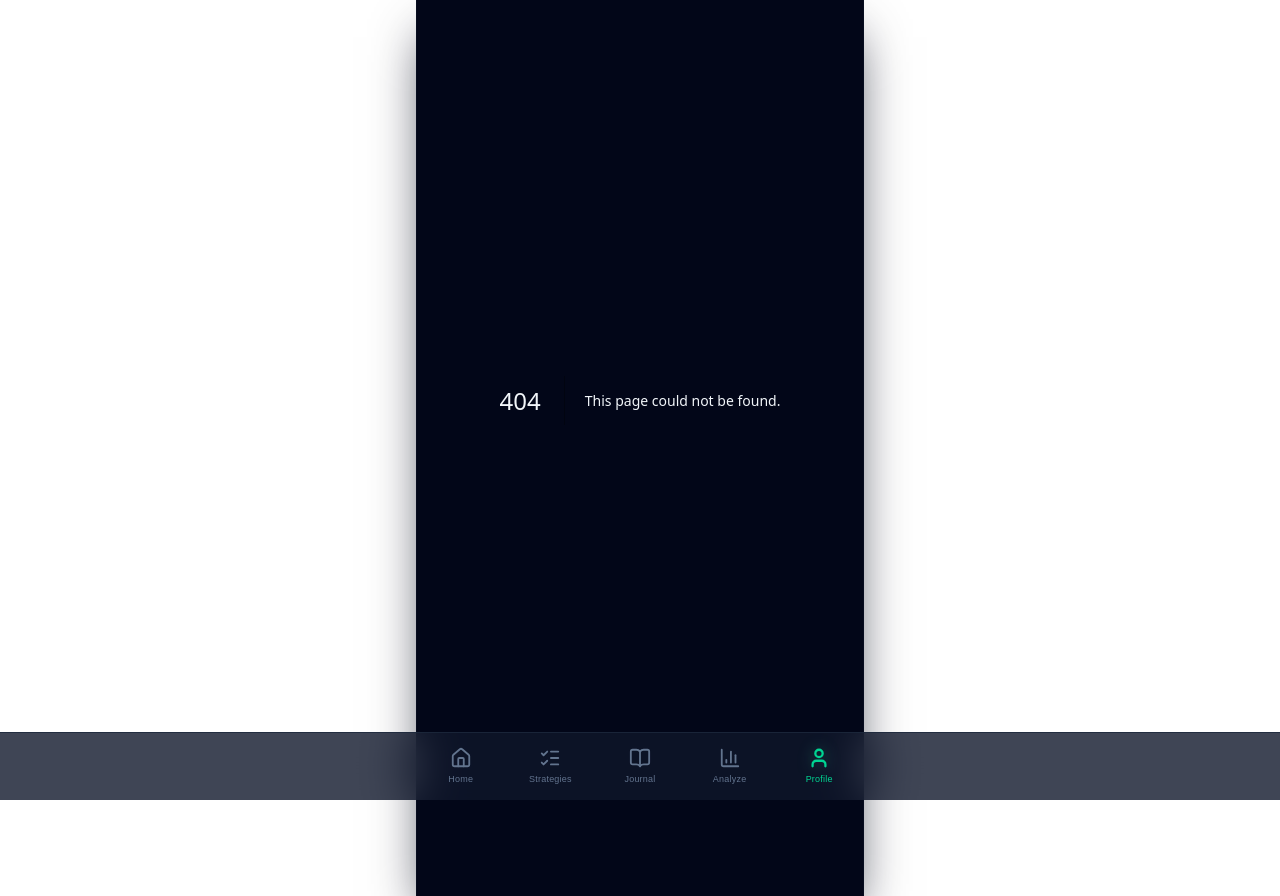
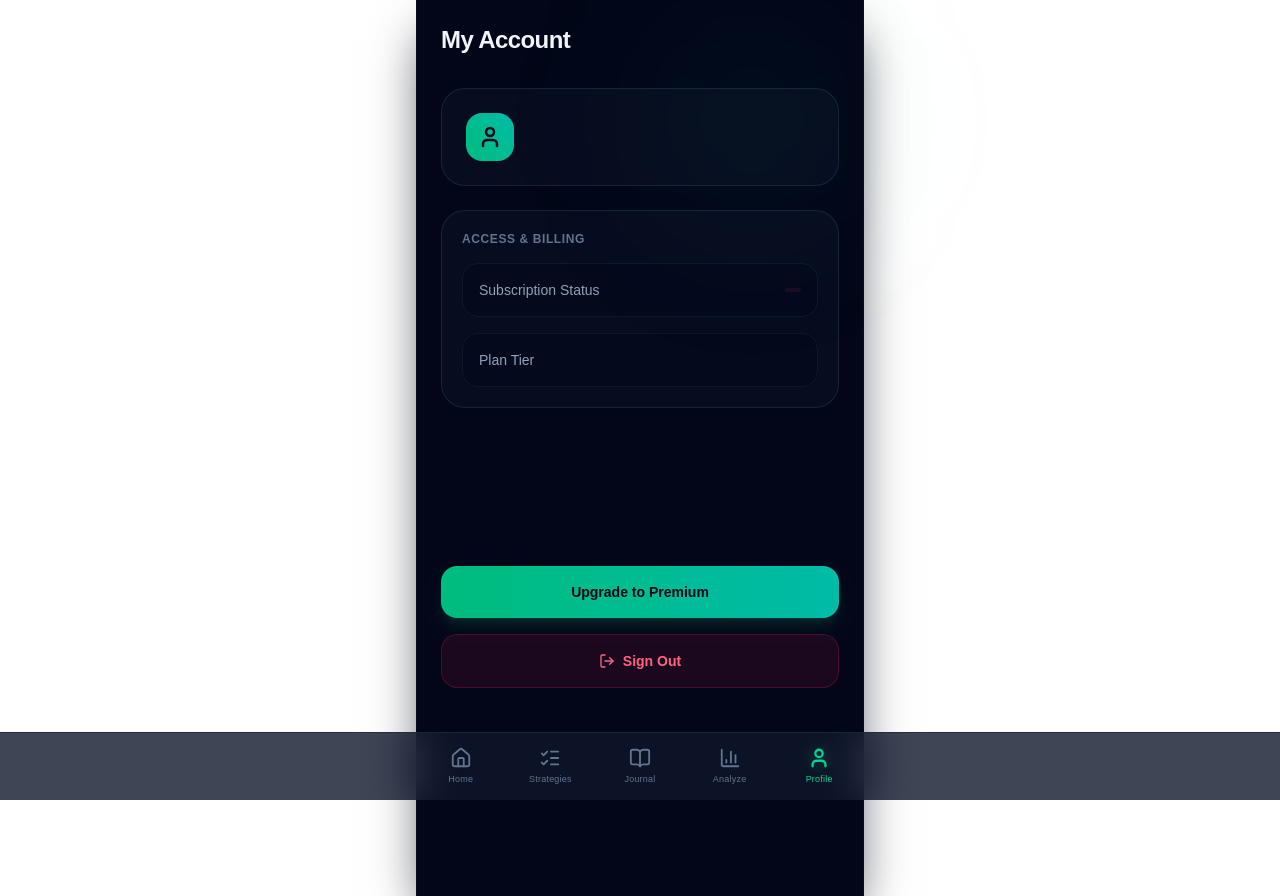
Before and after one commit to prajapatianku/localshop, a Next.js app: page /profile in a window 1280 px wide. Before the commit this address had no page. Built offline with nearby package versions, Linux system fonts and the light colour scheme; no server answers.

Commit message:
feat: User Profile account and subscription overview page with signout trigger

```diff
--- /dev/null
+++ b/src/app/profile/page.tsx
@@ -0,0 +1,141 @@
+'use client'
+
+import React, { useEffect, useState } from 'react'
+import { useRouter } from 'next/navigation'
+import Link from 'next/link'
+import { Loader2, LogOut, Shield, Key, Sparkles, User, BadgeAlert } from 'lucide-react'
+import { logout } from '@/app/auth/actions'
+import { createClient } from '@/utils/supabase/client'
+
+interface Profile {
+  email: string
+  role: string
+}
+
+interface Subscription {
+  plan: string
+  status: string
+  trial_ends_at: string
+}
+
+export default function ProfilePage() {
+  const router = useRouter()
+  const [profile, setProfile] = useState<Profile | null>(null)
+  const [subscription, setSubscription] = useState<Subscription | null>(null)
+  const [loading, setLoading] = useState(true)
+
+  useEffect(() => {
+    async function load() {
+      try {
+        const supabase = createClient()
+        const { data: { user } } = await supabase.auth.getUser()
+        if (user) {
+          const [profRes, subRes] = await Promise.all([
+            supabase.from('profiles').select('email, role').eq('id', user.id).single(),
+            supabase.from('subscriptions').select('plan, status, trial_ends_at').eq('user_id', user.id).single()
+          ])
+
+          if (!profRes.error) setProfile(profRes.data)
+          if (!subRes.error) setSubscription(subRes.data)
+        }
+      } catch (err) {
+        console.error(err)
+      } finally {
+        setLoading(false)
+      }
+    }
+    load()
+  }, [])
+
+  const handleLogout = async () => {
+    await logout()
+    router.push('/login')
+    router.refresh()
+  }
+
+  if (loading) {
+    return (
+      <main className="min-h-screen bg-slate-950 text-slate-100 flex flex-col items-center justify-center py-20">
+        <Loader2 className="w-10 h-10 animate-spin text-emerald-400 mb-4" />
+        <p className="text-sm text-slate-500">Retrieving account data...</p>
+      </main>
+    )
+  }
+
+  return (
+    <main className="min-h-screen bg-slate-950 text-slate-100 px-6 py-6 pb-28 relative flex flex-col justify-between">
+      <div className="absolute top-0 right-0 w-[50%] h-[30%] rounded-full bg-emerald-500/5 blur-[80px] pointer-events-none" />
+
+      <div>
+        <h1 className="text-2xl font-bold tracking-tight mb-8">My Account</h1>
+
+        {/* Profile Card */}
+        <div className="bg-slate-900/40 border border-slate-800/80 rounded-3xl p-6 mb-6 flex items-center gap-4">
+          <div className="w-12 h-12 rounded-2xl bg-gradient-to-tr from-emerald-500 to-teal-500 flex items-center justify-center text-slate-950">
+            <User className="w-6 h-6 stroke-[2.5px]" />
+          </div>
+          <div className="min-w-0">
+            <h3 className="text-base font-bold text-slate-200 truncate">{profile?.email.split('@')[0]}</h3>
+            <span className="block text-xs text-slate-500 truncate">{profile?.email}</span>
+          </div>
+        </div>
+
+        {/* Access Rights */}
+        <div className="bg-slate-900/40 border border-slate-800/80 rounded-3xl p-5 mb-6 space-y-4">
+          <h3 className="text-xs font-bold text-slate-500 uppercase tracking-wider">Access & Billing</h3>
+
+          <div className="flex justify-between items-center bg-slate-950/40 border border-slate-900 p-4 rounded-2xl text-sm">
+            <span className="text-slate-400">Subscription Status</span>
+            <span className={`px-2 py-0.5 rounded-lg text-xs font-black uppercase tracking-wide ${
+              subscription?.status === 'active'
+                ? 'bg-emerald-500/10 text-emerald-400'
+                : subscription?.status === 'trialing'
+                ? 'bg-teal-500/10 text-teal-400'
+                : 'bg-rose-500/10 text-rose-400'
+            }`}>
+              {subscription?.status}
+            </span>
+          </div>
+
+          <div className="flex justify-between items-center bg-slate-950/40 border border-slate-900 p-4 rounded-2xl text-sm">
+            <span className="text-slate-400">Plan Tier</span>
+            <span className="font-bold text-slate-200 capitalize">{subscription?.plan}</span>
+          </div>
+
+          {/* Admin Gated Panel Access */}
+          {profile?.role === 'admin' && (
+            <Link
+              href="/admin"
+              className="flex justify-between items-center bg-indigo-500/5 hover:bg-indigo-500/10 border border-indigo-500/20 p-4 rounded-2xl text-sm text-indigo-300 font-bold transition-all active:scale-[0.98]"
+            >
+              <span className="flex items-center gap-2">
+                <Key className="w-4 h-4" /> Admin Console
+              </span>
+              <Shield className="w-4 h-4" />
+            </Link>
+          )}
+        </div>
+      </div>
+
+      {/* Logout Action */}
+      <div className="space-y-4">
+        {subscription?.status !== 'active' && subscription?.status !== 'trialing' && (
+          <Link
+            href="/subscribe"
+            className="flex w-full justify-center items-center gap-1.5 rounded-2xl bg-gradient-to-r from-emerald-500 to-teal-500 px-4 py-4 text-sm font-bold text-slate-950 shadow-lg shadow-emerald-500/15 hover:from-emerald-400 hover:to-teal-400 active:scale-95 transition-all select-none"
+          >
+            Upgrade to Premium
+          </Link>
+        )}
+
+        <button
+          onClick={handleLogout}
+          className="flex w-full justify-center items-center gap-2 rounded-2xl bg-rose-500/10 border border-rose-500/20 px-4 py-4 text-sm font-bold text-rose-400 hover:bg-rose-500/20 active:scale-95 transition-all select-none"
+        >
+          <LogOut className="w-4 h-4" />
+          Sign Out
+        </button>
+      </div>
+    </main>
+  )
+}
```
